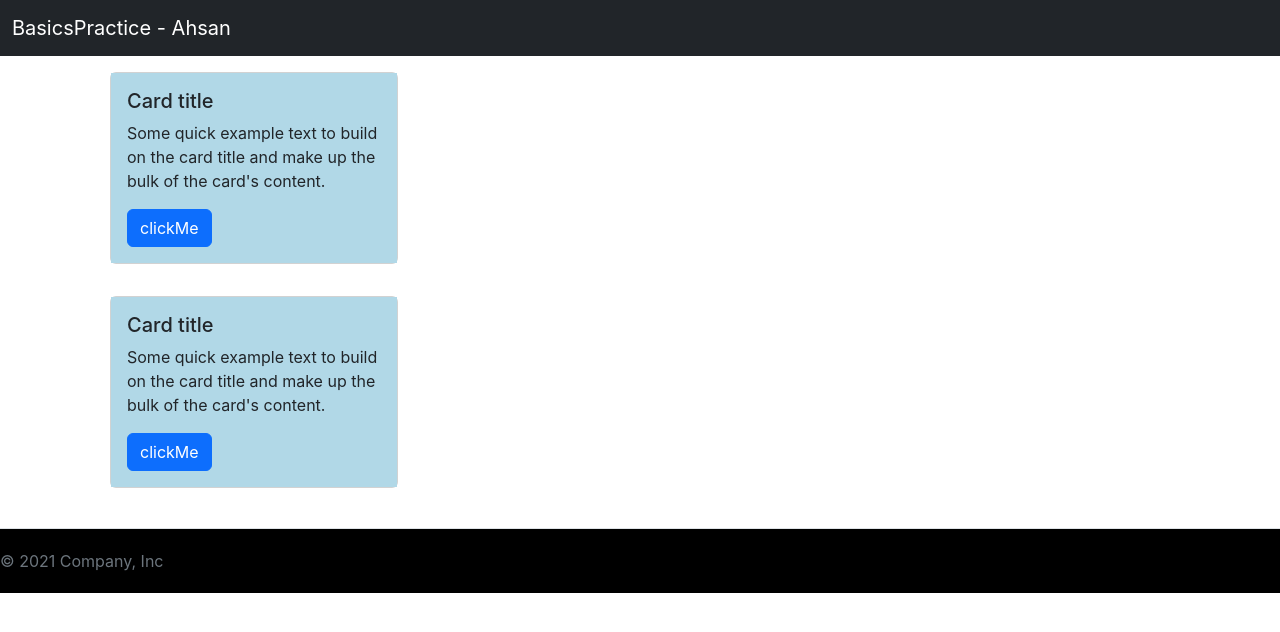
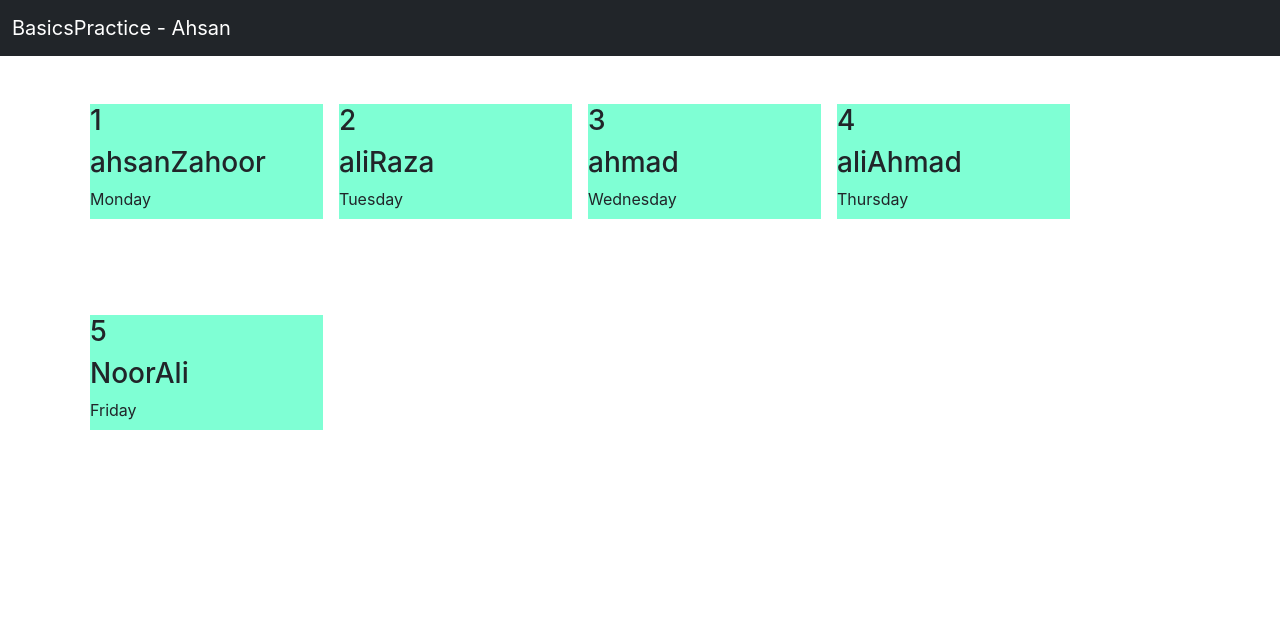
Before and after one commit to codewithahsanzahoor/tasksapp-react-api, a React (Create React App) app: page / in a window 1280 px wide. Shown: the top 632 px of the page. Built offline with nearby package versions, Linux system fonts and the light colour scheme.

Commit message:
practice with function based components

```diff
--- a/src/App.css
+++ b/src/App.css
@@ -1,3 +1,14 @@
 #cardBody {
 	background-color: #b1d8e7;
 }
+
+#tasks {
+	height: 65vh;
+	width: 100vw;
+}
+
+#task {
+	height: 115px;
+	width: 233px;
+	background-color: aquamarine;
+}
--- a/src/App.js
+++ b/src/App.js
@@ -2,6 +2,35 @@ import './App.css';
 import Footer from './components/Footer';
 import Header from './components/Header';
 import MainSection from './components/MainSection';
+import Tasks from './components/Tasks';
+
+const list = [
+	{
+		id: '1',
+		name: 'ahsanZahoor',
+		day: 'Monday',
+	},
+	{
+		id: '2',
+		name: 'aliRaza',
+		day: 'Tuesday',
+	},
+	{
+		id: '3',
+		name: 'ahmad',
+		day: 'Wednesday',
+	},
+	{
+		id: '4',
+		name: 'aliAhmad',
+		day: 'Thursday',
+	},
+	{
+		id: '5',
+		name: 'NoorAli',
+		day: 'Friday',
+	},
+];
 
 function App() {
 	//NOTE: one way to apply style to your html in jsx is using {styleObj}=>{it is only good for using dynamic styling means when some event happens on screen some content dynamically changes} and other one is using a css file
@@ -105,11 +134,17 @@ function App() {
 
 	//NOTE: here main function in which all other functions are derived
 	return (
-		<div>
+		<>
 			<Header title="BasicsPractice" heading="Ahsan" />
-			<MainSection />
-			<Footer />
-		</div>
+			{/* <MainSection /> */}
+			{/* <Footer /> */}
+			{/* <div className="container">
+				{list.map((listItem) => {
+					return <h3 key={listItem.id}>{listItem.name}</h3>;
+				})}
+			</div> */}
+			<Tasks tasks={list} />
+		</>
 	);
 }
 
--- a/src/components/Button.js
+++ b/src/components/Button.js
@@ -1,6 +1,6 @@
 const Button = ({ color, message }) => {
 	return (
-		<button type="button" class={`btn btn-${color}`}>
+		<button type="button" className={`btn btn-${color}`}>
 			{message}
 		</button>
 	);
--- a/src/components/Footer.js
+++ b/src/components/Footer.js
@@ -1,6 +1,7 @@
 const Footer = () => {
 	return (
-		<footer className="d-flex flex-wrap justify-content-between align-items-center py-3 my-4 border-top bg-black">
+		<footer>
+			<div className="d-flex flex-wrap justify-content-between align-items-center py-3 my-4 border-top bg-black">
 				<p className="col-md-4 mb-0 text-muted">© 2021 Company, Inc</p>
 				<a
 					href="/"
@@ -10,6 +11,7 @@ const Footer = () => {
 						<use xlinkHref="#bootstrap" />
 					</svg>
 				</a>
+			</div>
 		</footer>
 	);
 };
--- /dev/null
+++ b/src/components/Task.js
@@ -0,0 +1,11 @@
+const task = ({ task }) => {
+	return (
+		<div id="task" className="my-5 mx-2">
+			<h3>{task.id}</h3>
+			<h3>{task.name}</h3>
+			<p>{task.day}</p>
+		</div>
+	);
+};
+
+export default task;
--- /dev/null
+++ b/src/components/Tasks.js
@@ -0,0 +1,15 @@
+import Task from './Task';
+
+const tasks = ({ tasks }) => {
+	return (
+		<div style={{ height: '50vh' }}>
+			<div className="container d-flex flex-wrap">
+				{tasks.map((task) => {
+					return <Task key={task.id} task={task} />;
+				})}
+			</div>
+		</div>
+	);
+};
+
+export default tasks;
```
Lines whose indentation alone changed are shown as unchanged.
